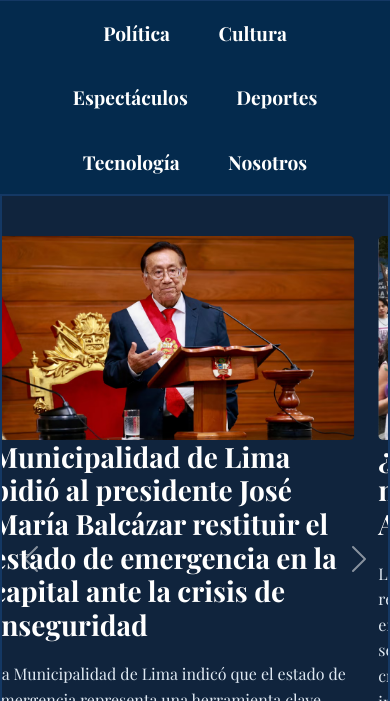
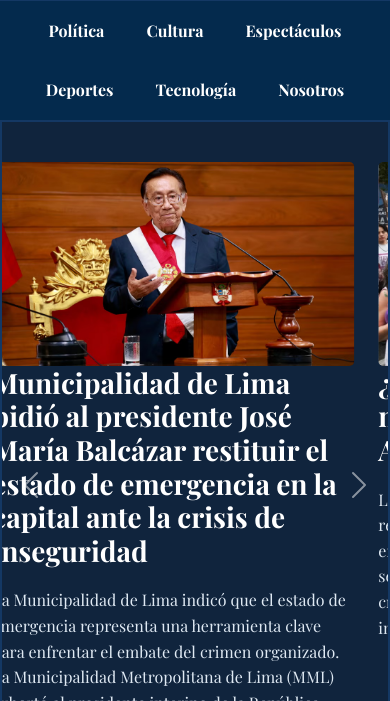
Before and after one commit to eliasfizanles565-creator/El-Observador-Noticias, a plain HTML site: page index.html in a window 390 px wide. Shown: the part 143-844 px from the top of the page. Drawn offline with nearby package versions, Linux system fonts and the light colour scheme; a web font is replaced by a local one.

Commit message:
Subida automatica inteligente

```diff
--- a/css/estilos.css
+++ b/css/estilos.css
@@ -812,9 +812,9 @@ aside h3 {
 /* 3. Ajustamos el enlace interno */
 .listas a {
     display: inline-block;
-    padding: 0.8rem 1.2rem;   /* Tamaño perfecto para tocar con el dedo */
+    padding: 0.8rem 1rem;   /* Tamaño perfecto para tocar con el dedo */
     text-align: center;
-    font-size: 1.2rem;        /* Un poco más grande para leer bien */
+    font-size: 1rem;        /* Un poco más grande para leer bien */
 }
 
 
```
